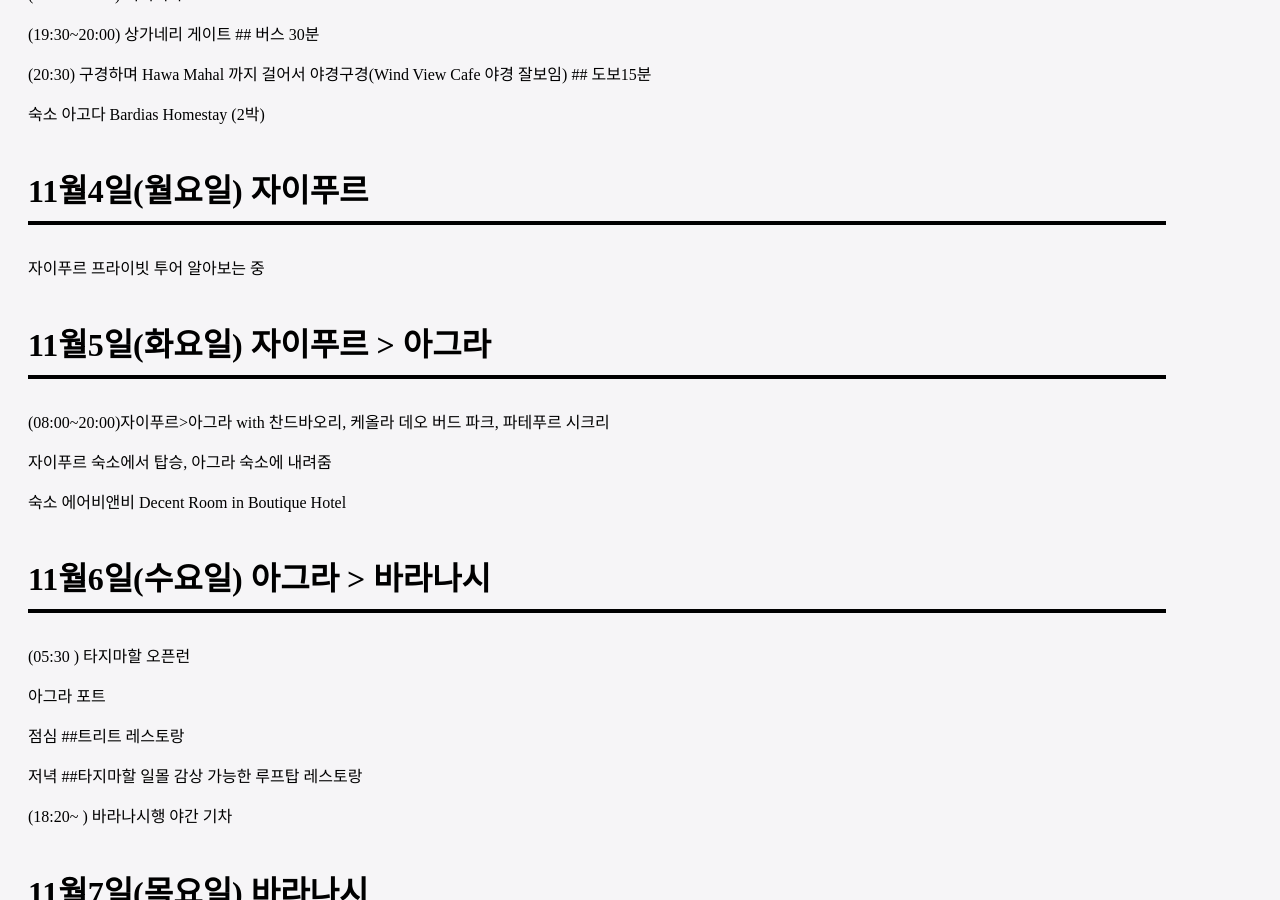
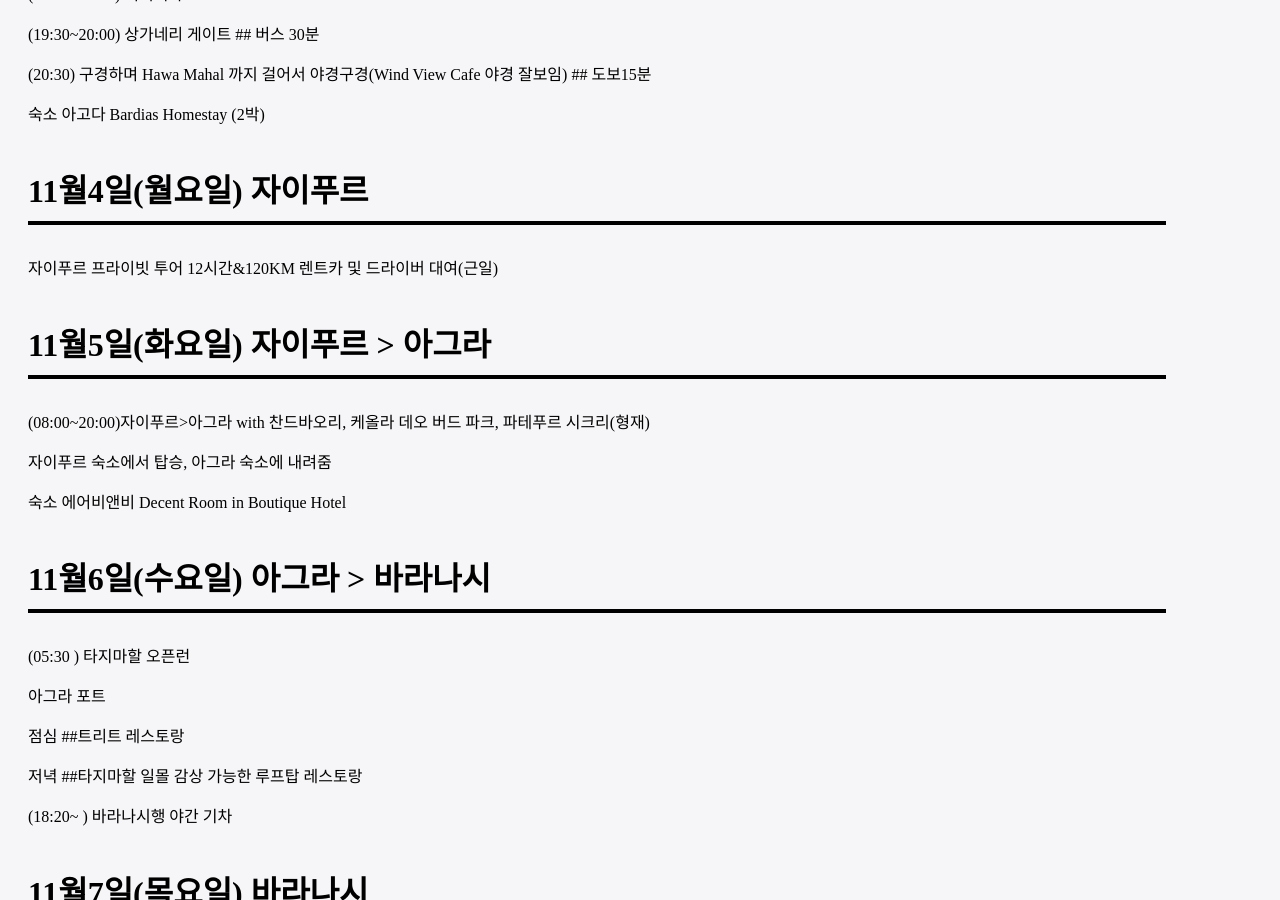
Before and after one commit to newbrother/newbrother.github.io, a Jekyll site: the page IndiaTrip.html, which Jekyll copies as it is, in a window 1280 px wide and 900 px high, scrolled down 1164 px. Built offline with Jekyll 4.4.1, drawn with Linux system fonts in a browser that asks for light colours.

Commit message:
Update IndiaTrip.html

```diff
--- a/IndiaTrip.html
+++ b/IndiaTrip.html
@@ -39,11 +39,11 @@
 </ul>
 <h2>11월4일(월요일) 자이푸르 </h2>
 <ul>
-<li>자이푸르 프라이빗 투어 알아보는 중</li>
+<li>자이푸르 프라이빗 투어 12시간&120KM 렌트카 및 드라이버 대여(근일)</li>
 </ul>
 <h2>11월5일(화요일) 자이푸르 > 아그라 </h2>
 <ul>
-  <li>(08:00~20:00)자이푸르>아그라 with 찬드바오리, 케올라 데오 버드 파크, 파테푸르 시크리</li>
+  <li>(08:00~20:00)자이푸르>아그라 with 찬드바오리, 케올라 데오 버드 파크, 파테푸르 시크리(형재)</li>
   <li>자이푸르 숙소에서 탑승, 아그라 숙소에 내려줌</li>
   <li>숙소 에어비앤비 Decent Room in Boutique Hotel</li>
 </ul>
```
